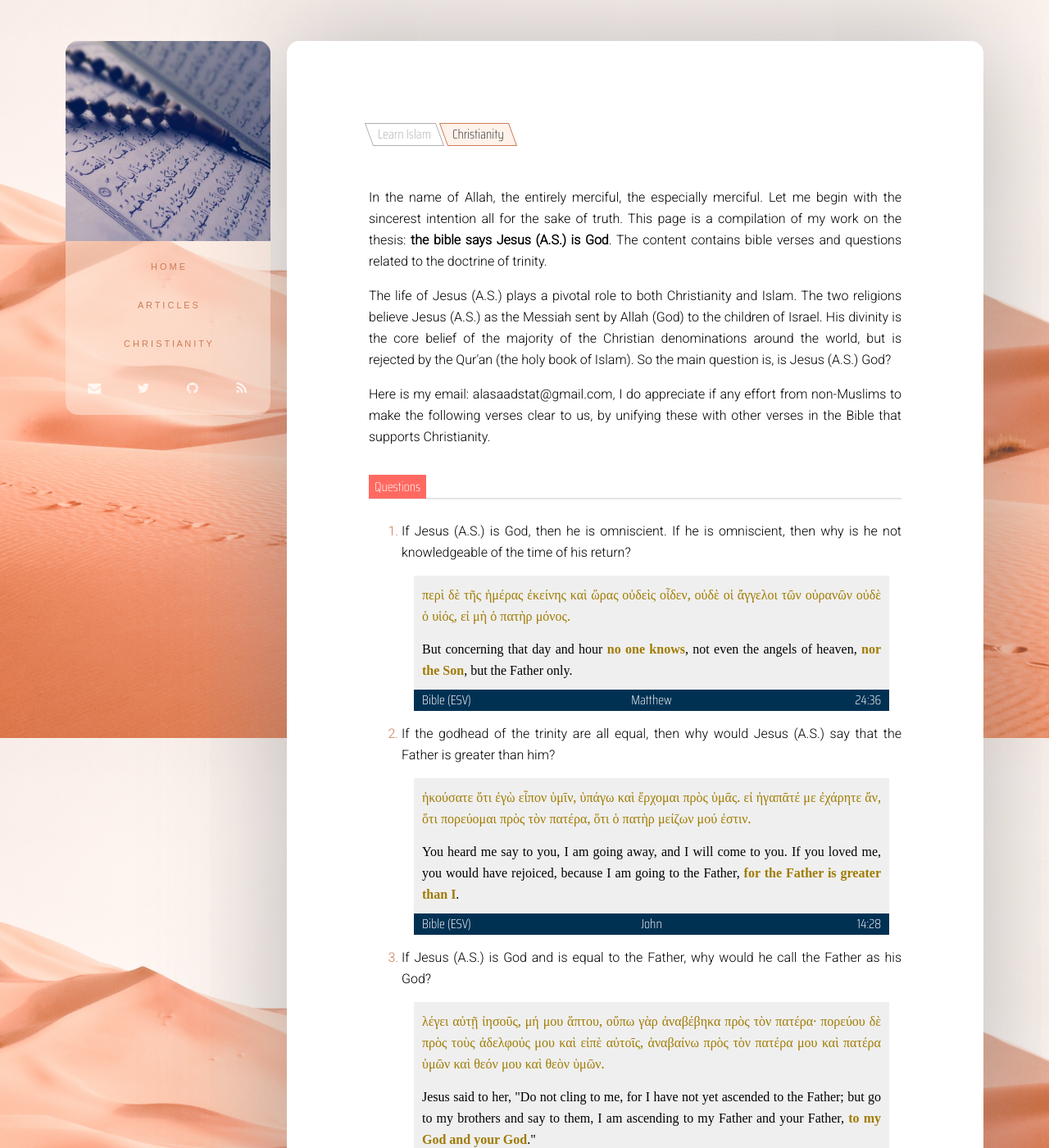
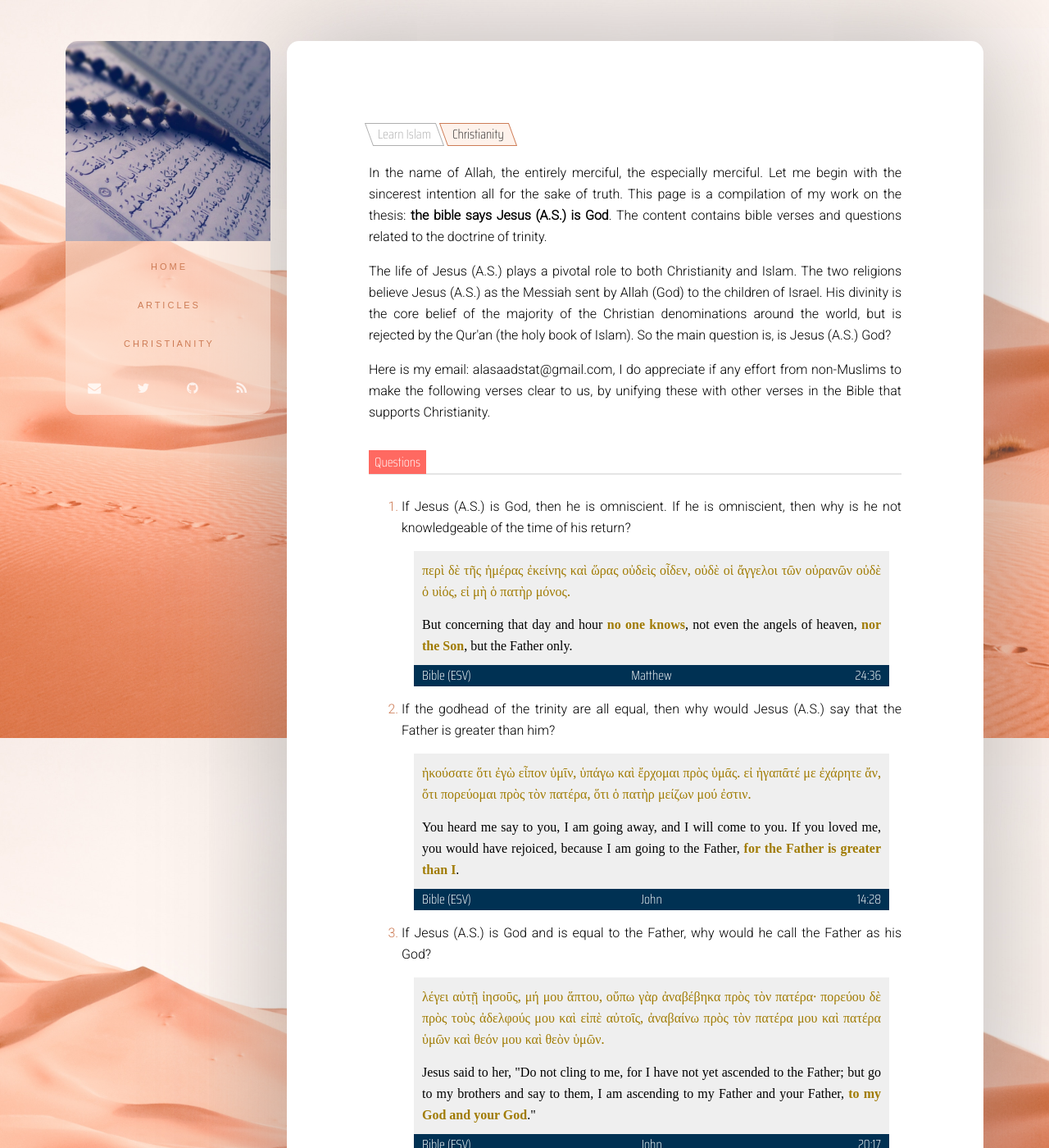
Before and after one commit to learn-islam/learn-islam.github.io, a Jekyll site: the page built from pages/christianity.html, in a window 1280 px wide and 1400 px high. Shown: the whole window at 82% size. Built offline with Jekyll 4.4.1, drawn with Linux system fonts in a browser that asks for light colours; nearby versions of some CDN libraries; some web fonts are replaced.

Commit message:
updated sass

```diff
--- a/_sass/stylesheets/partials/_main-content.scss
+++ b/_sass/stylesheets/partials/_main-content.scss
@@ -1,5 +1,11 @@
 @mixin site-main-content($width, $height, $margin) {
     main.site-main-content {
+        article.post {
+
+            div.title-header {
+                margin-bottom: 20px;
+            }
+        }
         background-color: #ffffff;
         float: right;
         width: $width;
@@ -34,7 +40,7 @@
         }
 
         div.title-header {
-            margin: 0 0 50px 0;
+            margin: 0;
         }
 
         div.path {
--- a/assets/main.css
+++ b/assets/main.css
@@ -1399,6 +1399,8 @@ html {
       /*style the items (options), including the selected item:*/
       /*style items (options):*/
       /*hide the items when the select box is closed:*/ }
+      html body main.site-main-content article.post div.title-header {
+        margin-bottom: 20px; }
       html body main.site-main-content div.post-header {
         display: block !important; }
       html body main.site-main-content header.post-header,
@@ -1412,7 +1414,7 @@ html {
         margin: 50px;
         text-align: center; }
       html body main.site-main-content div.title-header {
-        margin: 0 0 50px 0; }
+        margin: 0; }
       html body main.site-main-content div.path {
         display: inline-block;
         font-family: "Saira Condensed";
```
Also changed, not shown: 1 other file.
